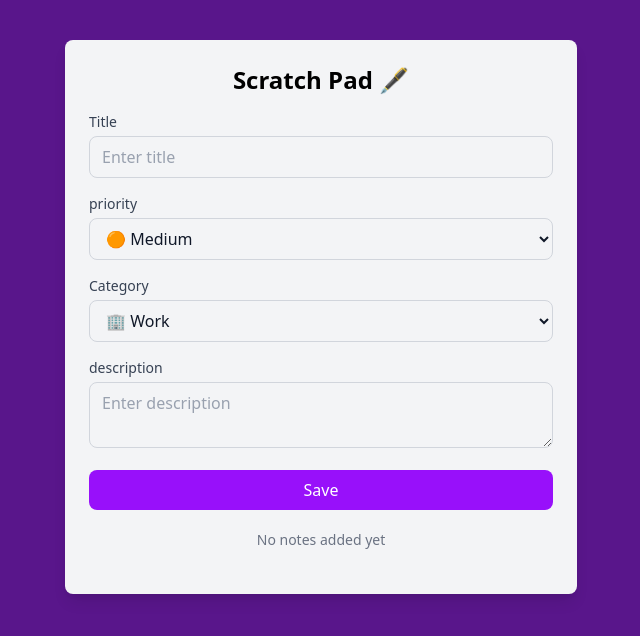
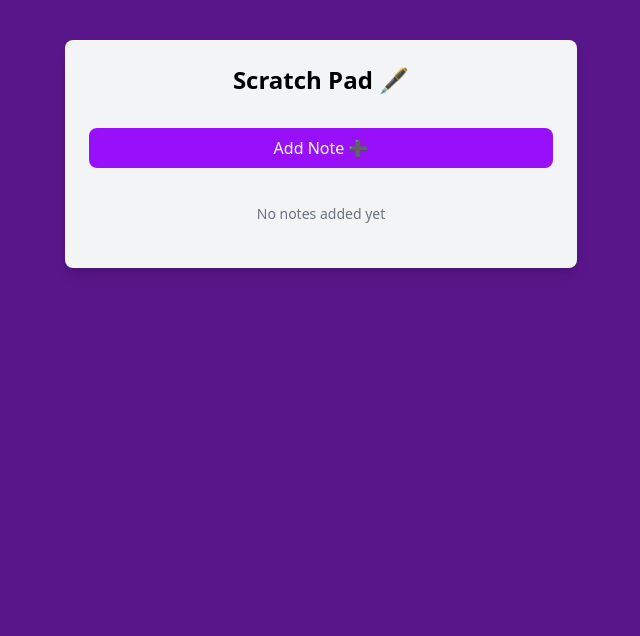
Before and after one commit to EslamKamel89/Scratchpad, a React (Vite) app: page / in a window 1280 px wide. Shown: the top 636 px of the page, without its empty margins (319-959 px from the left). Built offline with nearby package versions, Linux system fonts and the light colour scheme.

Commit message:
feat(ui): add toggleable note form - Wrap form in visibility-controlled component with toggle button

```diff
--- a/src/components/NoteForm.tsx
+++ b/src/components/NoteForm.tsx
@@ -27,6 +27,7 @@ const NoteForm = ({ children, setNotes, notes }: NoteFormProps) => {
   };
   const [formData, setFormData] = useState<NoteFormData>(initFormData);
   const [errors, setErrors] = useState<NoteFormData>(initErrors);
+  const [isVisible, setIsVisible] = useState<boolean>(false);
   const handleChange = (
     e: React.ChangeEvent<
       HTMLInputElement | HTMLSelectElement | HTMLTextAreaElement
@@ -42,6 +43,7 @@ const NoteForm = ({ children, setNotes, notes }: NoteFormProps) => {
     const newNote = { ...formData, id: Date.now() };
     setNotes([...notes, newNote]);
     setFormData(initFormData);
+    setIsVisible(false);
   };
   const checkErrors = () => {
     let isError = "";
@@ -56,6 +58,15 @@ const NoteForm = ({ children, setNotes, notes }: NoteFormProps) => {
     return isError !== "";
   };
   return (
+    <>
+      <button
+        type="button"
+        className="btn my-4"
+        onClick={() => setIsVisible(!isVisible)}
+      >
+        {isVisible ? "Hide Form ❌" : "Add Note ➕"}
+      </button>
+      {isVisible && (
         <form onSubmit={(e) => handleSubmit(e)}>
           <div className="mb-4">
             <label htmlFor="title" className="label">
@@ -123,6 +134,8 @@ const NoteForm = ({ children, setNotes, notes }: NoteFormProps) => {
           </div>
           <button className="btn">Save</button>
         </form>
+      )}
+    </>
   );
 };
 
```
Lines whose indentation alone changed are shown as unchanged.
